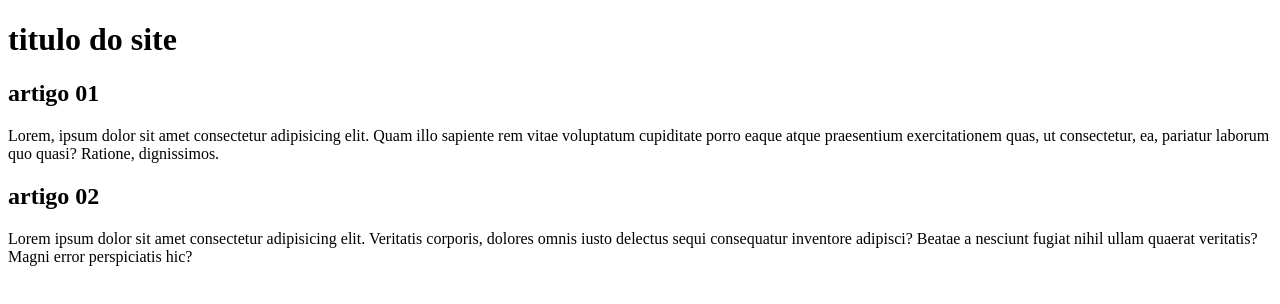
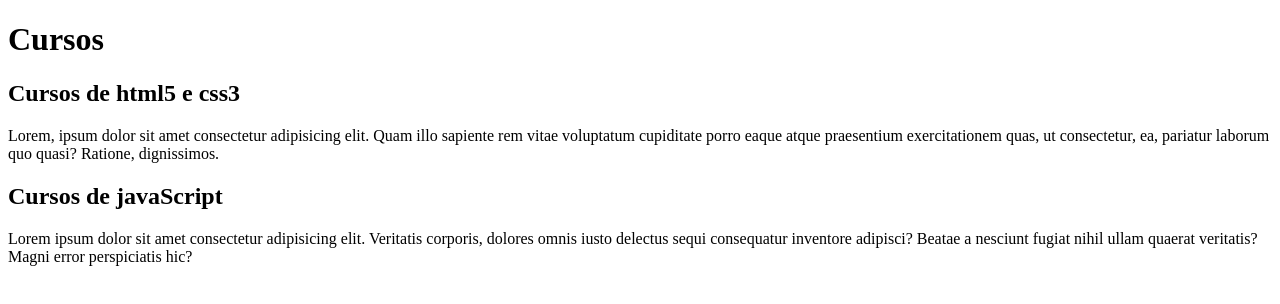
Before and after one commit to Lucas-Santos7/projeto1, a plain HTML site: page index.html in a window 1280 px wide. Drawn offline with Linux system fonts and the light colour scheme.

Commit message:
comecei o conteudo

```diff
--- a/index.html
+++ b/index.html
@@ -8,13 +8,13 @@
 <body>
     <main>
         <header>
-            <h1>titulo do site</h1>
+            <h1>Cursos</h1>
             <article>
-                <h2>artigo 01</h2>
+                <h2>Cursos de html5 e css3</h2>
                 <p>Lorem, ipsum dolor sit amet consectetur adipisicing elit. Quam illo sapiente rem vitae voluptatum cupiditate porro eaque atque praesentium exercitationem quas, ut consectetur, ea, pariatur laborum quo quasi? Ratione, dignissimos.</p>
             </article>
             <article>
-                <h2>artigo 02</h2>
+                <h2>Cursos de javaScript</h2>
                 <p>Lorem ipsum dolor sit amet consectetur adipisicing elit. Veritatis corporis, dolores omnis iusto delectus sequi consequatur inventore adipisci? Beatae a nesciunt fugiat nihil ullam quaerat veritatis? Magni error perspiciatis hic?</p>
             </article>
         </header>
```
